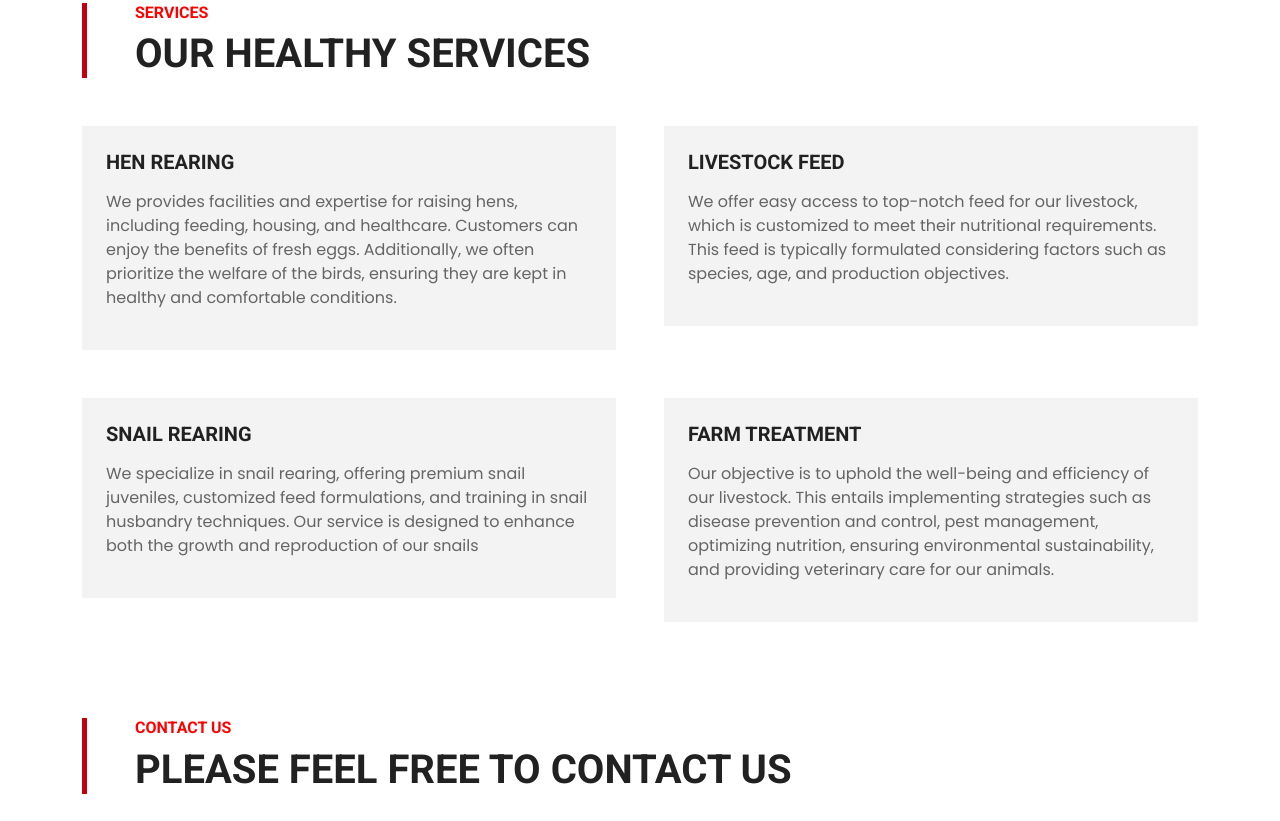
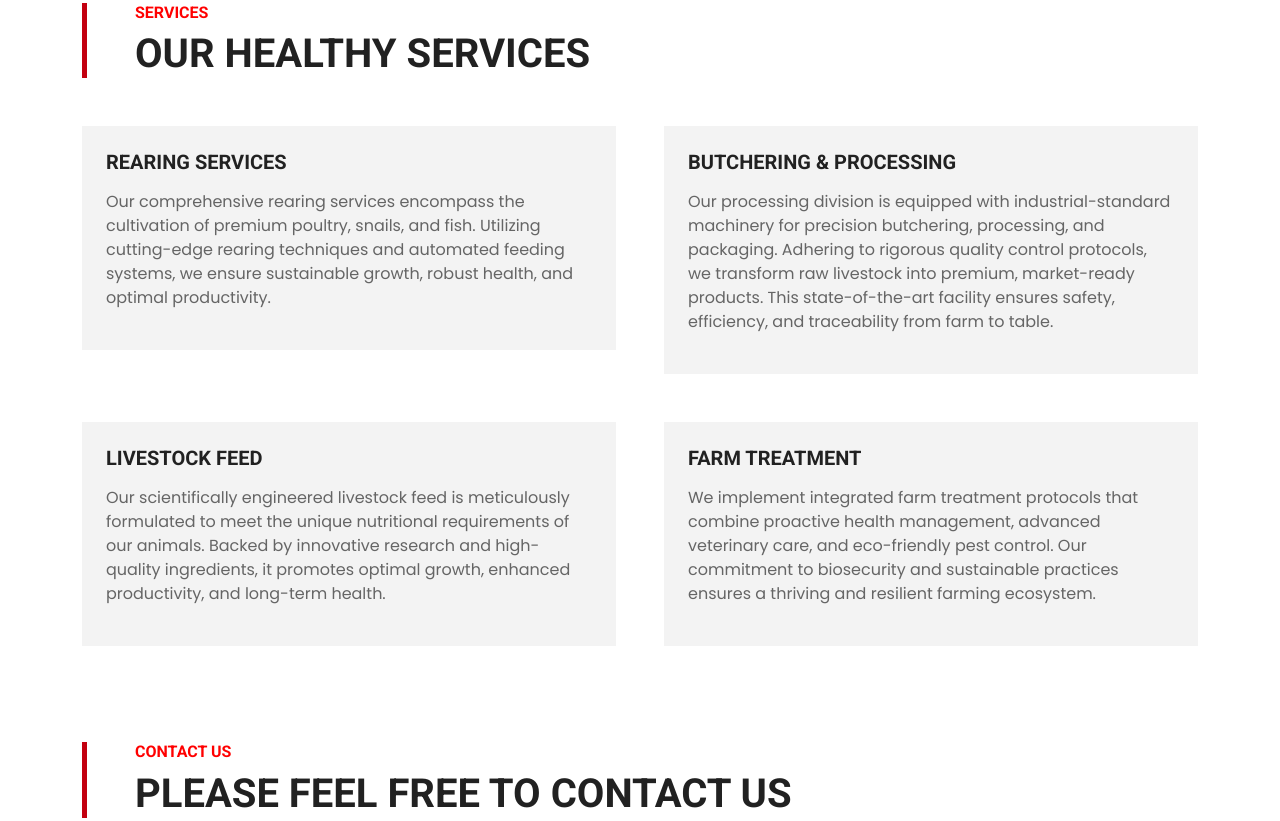
Before and after one commit to chima-farms/chimafc-farm-landingpage, a plain HTML site: page index.html in a window 1280 px wide. Shown: the part 1156-1977 px from the top of the page. Drawn offline with nearby package versions, Linux system fonts and the light colour scheme.

Commit message:
feat: add more details for Services section

```diff
--- a/index.html
+++ b/index.html
@@ -219,56 +219,59 @@
           <h1 class="display-6 text-uppercase mb-0">Our Healthy Services</h1>
         </div>
         <div class="row g-5">
+          <!-- Rearing Services -->
           <div class="col-md-6">
             <div class="service-item bg-light d-flex p-4">
               <div>
-                <h5 class="text-uppercase mb-3">Hen rearing</h5>
+                <h5 class="text-uppercase mb-3">Rearing Services</h5>
                 <p>
-                  We provides facilities and expertise for raising hens,
-                  including feeding, housing, and healthcare. Customers can
-                  enjoy the benefits of fresh eggs. Additionally, we often
-                  prioritize the welfare of the birds, ensuring they are kept in
-                  healthy and comfortable conditions.
+                  Our comprehensive rearing services encompass the cultivation
+                  of premium poultry, snails, and fish. Utilizing cutting-edge
+                  rearing techniques and automated feeding systems, we ensure
+                  sustainable growth, robust health, and optimal productivity.
                 </p>
               </div>
             </div>
           </div>
+          <!-- Processing & Butchering -->
+          <div class="col-md-6">
+            <div class="service-item bg-light d-flex p-4">
+              <div>
+                <h5 class="text-uppercase mb-3">Butchering & Processing</h5>
+                <p>
+                  Our processing division is equipped with industrial-standard
+                  machinery for precision butchering, processing, and packaging.
+                  Adhering to rigorous quality control protocols, we transform raw
+                  livestock into premium, market-ready products. This state-of-the-art
+                  facility ensures safety, efficiency, and traceability from farm to table.
+                </p>
+              </div>
+            </div>
+          </div>
+          <!-- Livestock Feed -->
           <div class="col-md-6">
             <div class="service-item bg-light d-flex p-4">
               <div>
                 <h5 class="text-uppercase mb-3">Livestock Feed</h5>
                 <p>
-                  We offer easy access to top-notch feed for our livestock,
-                  which is customized to meet their nutritional requirements.
-                  This feed is typically formulated considering factors such as
-                  species, age, and production objectives.
+                  Our scientifically engineered livestock feed is meticulously
+                  formulated to meet the unique nutritional requirements of our animals.
+                  Backed by innovative research and high-quality ingredients, it promotes
+                  optimal growth, enhanced productivity, and long-term health.
                 </p>
               </div>
             </div>
           </div>
-          <div class="col-md-6">
-            <div class="service-item bg-light d-flex p-4">
-              <div>
-                <h5 class="text-uppercase mb-3">Snail Rearing</h5>
-                <p>
-                  We specialize in snail rearing, offering premium snail
-                  juveniles, customized feed formulations, and training in snail
-                  husbandry techniques. Our service is designed to enhance both
-                  the growth and reproduction of our snails
-                </p>
-              </div>
-            </div>
-          </div>
+          <!-- Farm Treatment -->
           <div class="col-md-6">
             <div class="service-item bg-light d-flex p-4">
               <div>
                 <h5 class="text-uppercase mb-3">Farm Treatment</h5>
                 <p>
-                  Our objective is to uphold the well-being and efficiency of
-                  our livestock. This entails implementing strategies such as
-                  disease prevention and control, pest management, optimizing
-                  nutrition, ensuring environmental sustainability, and
-                  providing veterinary care for our animals.
+                  We implement integrated farm treatment protocols that combine proactive
+                  health management, advanced veterinary care, and eco-friendly pest control.
+                  Our commitment to biosecurity and sustainable practices ensures a thriving
+                  and resilient farming ecosystem.
                 </p>
               </div>
             </div>
```
